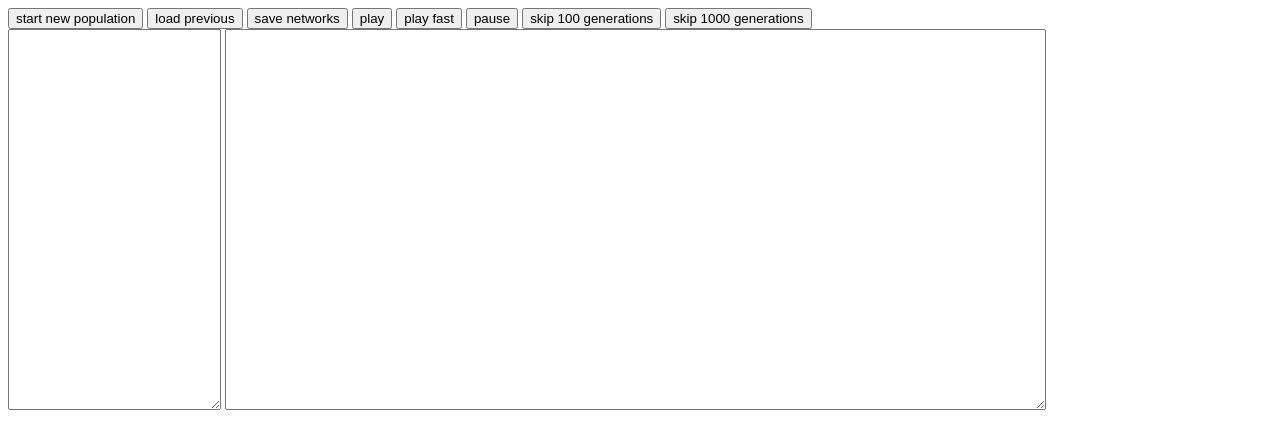
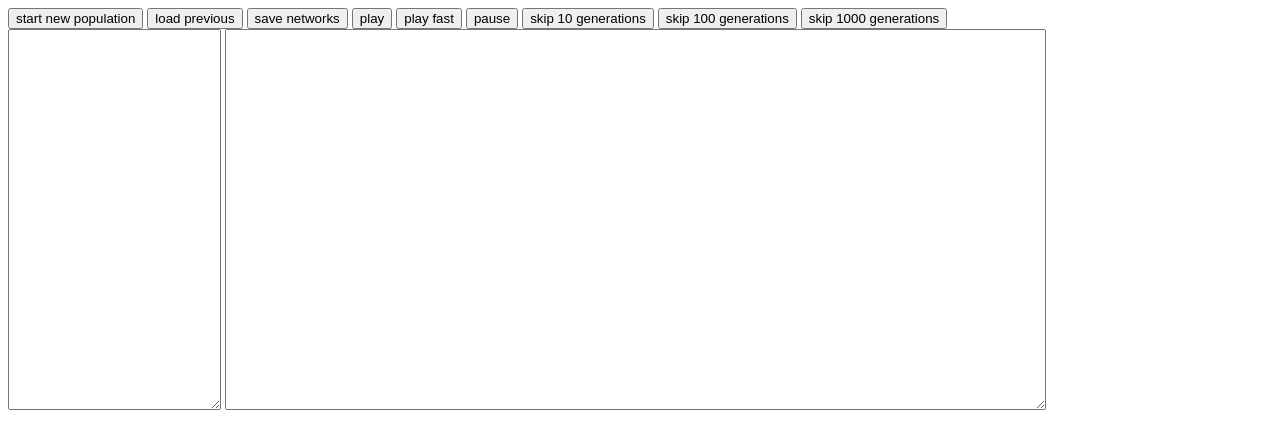
Before and after one commit to DouglasDev/Neuro-Evolution-Cocktail-Party, a plain HTML site: page index.html in a window 1280 px wide. Shown: the top 448 px of the page. Drawn offline with Linux system fonts and the light colour scheme.

Commit message:
add play-10 button

```diff
--- a/index.html
+++ b/index.html
@@ -22,6 +22,7 @@
 	<button onclick=play(400)>play</button>
 	<button onclick=play(10)>play fast</button>
 	<button onclick=pause()>pause</button>
+	<button onclick=skip(10)>skip 10 generations</button>
 	<button onclick=skip(100)>skip 100 generations</button>
 	<button onclick=skip(1000)>skip 1000 generations</button>
 	<span id=generations></span><br>
```
